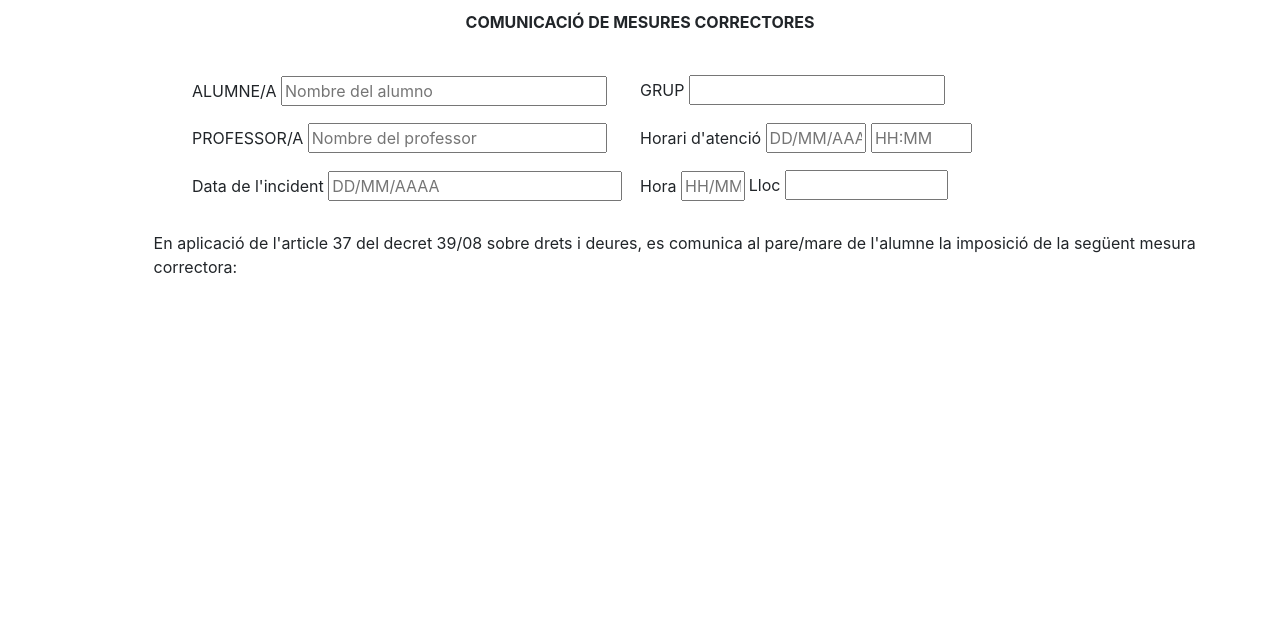
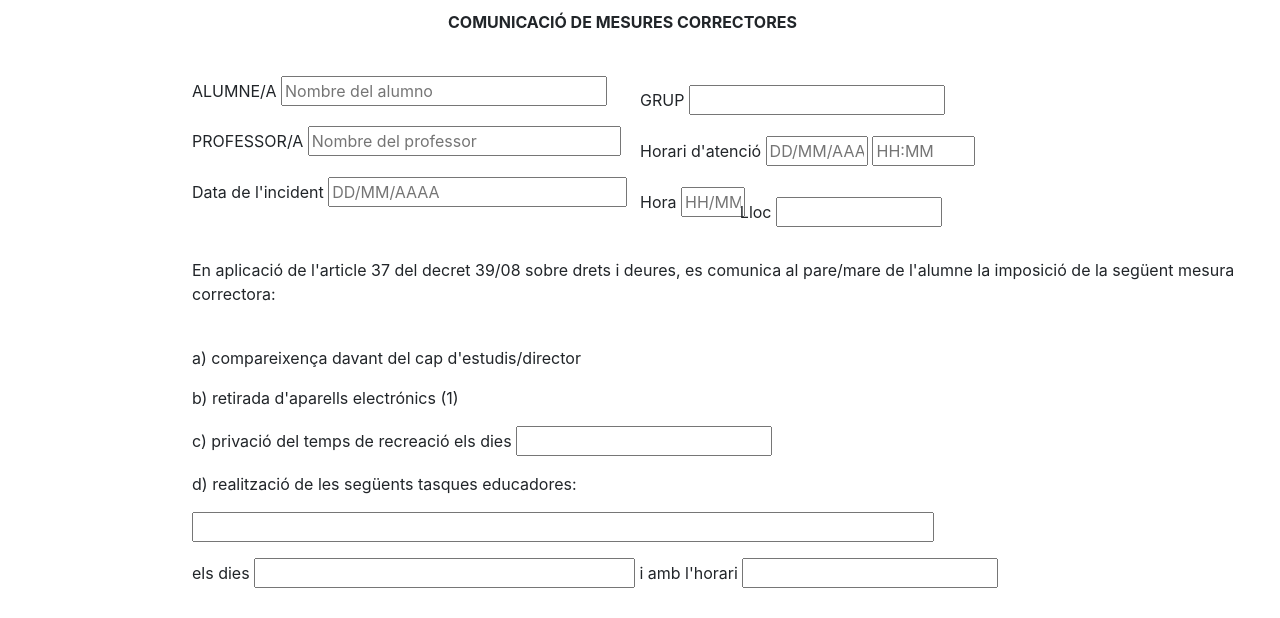
Before and after one commit to tezru24/DIW, a plain HTML site: page EjercicioBootstrapFormulario/index.html in a window 1280 px wide. Drawn offline with nearby package versions, Linux system fonts and the light colour scheme.

Commit message:
Haciendo Ejercicio Formulario

```diff
--- a/EjercicioBootstrapFormulario/CSS/form.css
+++ b/EjercicioBootstrapFormulario/CSS/form.css
@@ -15,47 +15,63 @@
 }
 .grupo {
     padding-left: 50%;
-    margin-top: -2.75%;
+    margin-top: -2%;
 }
 #grupo {
     width: 40%;
 }
 .profesor {
-    padding-top: 1%;
+    padding-top: 0.5%;
     padding-left: 15%;
 }
 #profesor {
-    width: 27.5%;
+    width: 28.75%;
 }
 .horario {
     padding-left: 50%;
-    margin-top: -2.75%;
+    margin-top: -2%;
 }
 #fecha,#horario {
-    width: 15.75%;
+    width: 16%;
 }
 .fecha-incidente {
-    padding-top: 1%;
+    padding-top: 0.5%;
     padding-left: 15%;
 }
 #fecha-incidente {
-    width: 27%;
+    width: 27.45%;
 }
 .hora {
     padding-left: 50%;
-    margin-top: -2.75%;
+    margin-top: -2%;
 }
 #hora {
     width: 10%;
 }
 .lugar {
-    padding-left: 58.5%;
-    margin-top: -2.75%;
+    padding-left: 57.8%;
+    margin-top: -1.9%;
 }
 #lugar {
     width: 30.75%;
 }
 .texto1 {
-    padding-left: 12%;
+    padding-left: 15%;
     padding-top: 2%;
 }
+p {
+    padding-left: 15%;
+}
+#d1 {
+    width: 58%;
+    margin-left: 15%;
+}
+#titulo {
+    margin-left: 20%;
+}
+#d2 {
+    width: 35%;
+}
+#d3 {
+    width: 23.5%;
+}
--- a/EjercicioBootstrapFormulario/index.html
+++ b/EjercicioBootstrapFormulario/index.html
@@ -14,9 +14,7 @@
     <form>
         <div class="pagina">
         <div class="titulo">
-            <center>
-            <p><b>COMUNICACIÓ DE MESURES CORRECTORES</b></p>
-            </center>
+            <p id="titulo"><b>COMUNICACIÓ DE MESURES CORRECTORES</b></p>
         </div>
         <div class="alumno">
             <label for="alumno">ALUMNE/A</label>
@@ -48,6 +46,14 @@
                 <input id="lugar" name="lugar" />
         </div>
         <p class="texto1">En aplicació de l'article 37 del decret 39/08 sobre drets i deures, es comunica al pare/mare de l'alumne la imposició de la següent mesura correctora:</p>
+        <br />
+        <p>a) compareixença davant del cap d'estudis/director</p>
+        <p>b) retirada d'aparells electrónics (1)</p>
+        <p>c) privació del temps de recreació els dies <input id="c" name="c" /></p>
+        <p>d) realització de les següents tasques educadores:</p>
+        <input id="d1" name="d1" />
+        <p></p>
+        <p>els dies <input id="d2" name="d2" /> i amb l'horari <input id="d3" name="d3" /></p>
         </div>
     </form>
 </body>
```
